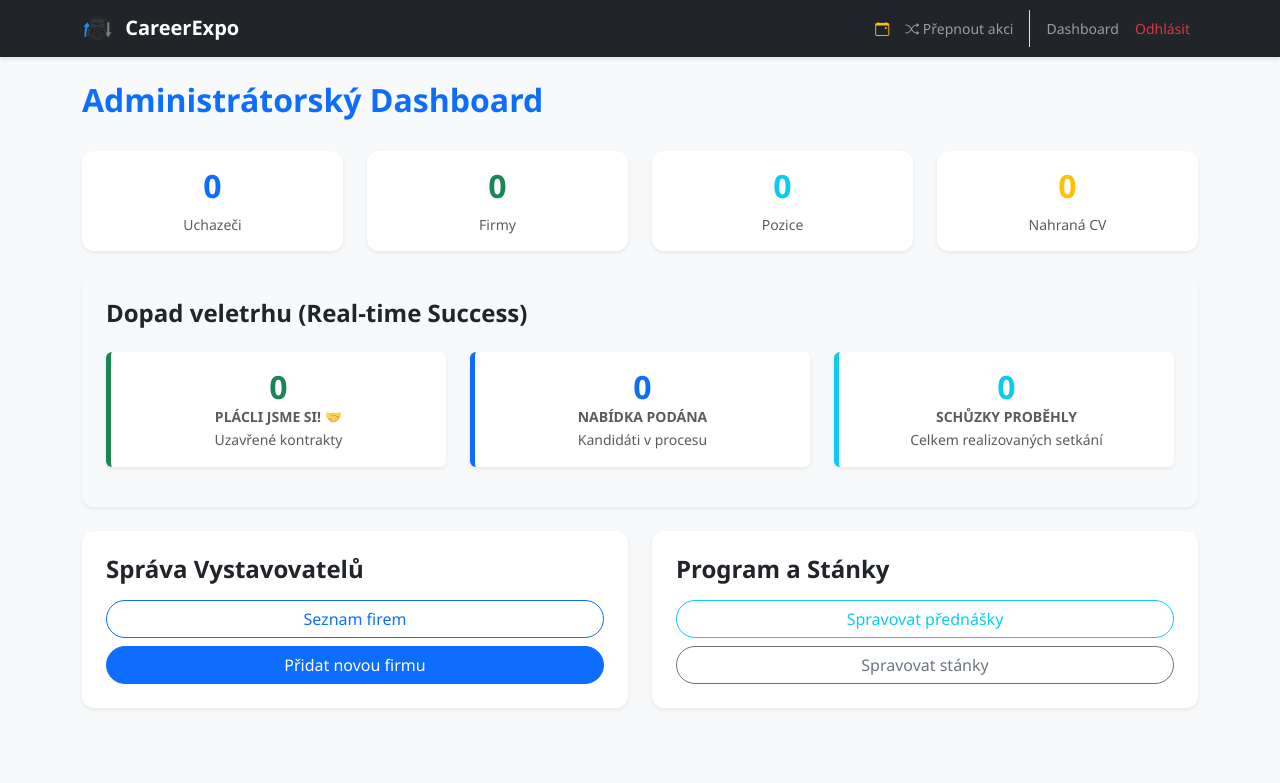
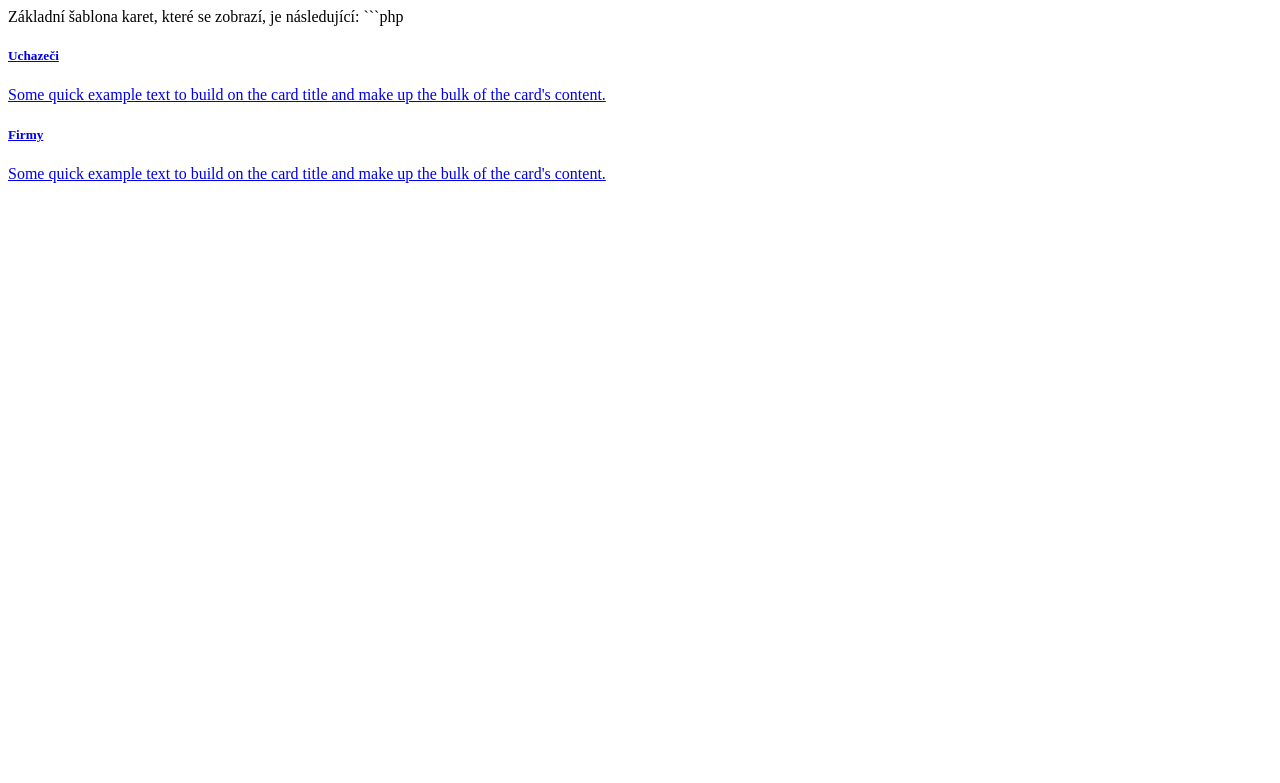
Before and after one commit to antoninecer/careerexpo, a PHP site: page /careerexpo/dashboard.php in a window 1280 px wide. Shown: the top 783 px of the page. Run offline with PHP 8.4, Linux system fonts and the light colour scheme; the visitor is signed in with stand-in values (Sample User, id 1); data that the repository does not hold is empty; some libraries are stand-ins or nearby versions.

Commit message:
Admin: Klikatelné dlaždice a detailní správa (uchazeči, pozice, schůzky, výsledky)

````diff
--- a/public/dashboard_admin.php
+++ b/public/dashboard_admin.php
@@ -1,118 +1,23 @@
-<?php
-// Included in public/dashboard.php
-// role: admin
+Základní šablona karet, které se zobrazí, je následující:
 
-require_once __DIR__ . '/../inc/bootstrap.php';
-requireRole('admin');
-
-// Global metrics
-$stmt = $pdo->query("SELECT COUNT(*) FROM users WHERE role = 'candidate'");
-$countCandidates = $stmt->fetchColumn();
-
-$stmt = $pdo->query("SELECT COUNT(*) FROM users WHERE role = 'company'");
-$countCompanies = $stmt->fetchColumn();
-
-$stmt = $pdo->query("SELECT COUNT(*) FROM jobs");
-$countJobs = $stmt->fetchColumn();
-
-$stmt = $pdo->query("SELECT COUNT(*) FROM candidate_files");
-$countCVs = $stmt->fetchColumn();
-
-include_once __DIR__ . '/../templates/header.php';
-?>
-
-<div class="row">
-    <div class="col-md-12 mb-4">
-        <h2 class="text-primary fw-bold">Administrátorský Dashboard</h2>
+```php
+<div class="card shadow border-0">
+  <a href="/admin_candidates.php">
+    <div class="card-body">
+      <h5 class="card-title">Uchazeči</h5>
+      <p class="card-text">Some quick example text to build on the card title and make up the bulk of the card's content.</p>
     </div>
-
-    <!-- Metrics -->
-    <div class="col-md-3 mb-4">
-        <div class="card p-3 text-center h-100 shadow-sm border-0">
-            <h2 class="text-primary fw-bold"><?= (int)$countCandidates ?></h2>
-            <p class="mb-0 text-muted small">Uchazeči</p>
-        </div>
-    </div>
-    <div class="col-md-3 mb-4">
-        <div class="card p-3 text-center h-100 shadow-sm border-0">
-            <h2 class="text-success fw-bold"><?= (int)$countCompanies ?></h2>
-            <p class="mb-0 text-muted small">Firmy</p>
-        </div>
-    </div>
-    <div class="col-md-3 mb-4">
-        <div class="card p-3 text-center h-100 shadow-sm border-0">
-            <h2 class="text-info fw-bold"><?= (int)$countJobs ?></h2>
-            <p class="mb-0 text-muted small">Pozice</p>
-        </div>
-    </div>
-    <div class="col-md-3 mb-4">
-        <div class="card p-3 text-center h-100 shadow-sm border-0">
-            <h2 class="text-warning fw-bold"><?= (int)$countCVs ?></h2>
-            <p class="mb-0 text-muted small">Nahraná CV</p>
-        </div>
-    </div>
-
-    <!-- Success Metrics -->
-    <div class="col-md-12 mb-4">
-        <div class="card p-4 shadow-sm border-0 bg-light">
-            <h4 class="fw-bold text-dark mb-4">Dopad veletrhu (Real-time Success)</h4>
-            <div class="row">
-                <div class="col-md-4 mb-3">
-                    <?php
-                    $stmt = $pdo->query("SELECT COUNT(*) FROM meetings WHERE outcome = 'hired'");
-                    $countHired = $stmt->fetchColumn();
-                    ?>
-                    <div class="p-3 bg-white rounded shadow-sm text-center border-start border-5 border-success">
-                        <h2 class="text-success fw-bold mb-0"><?= (int)$countHired ?></h2>
-                        <p class="mb-0 text-muted fw-bold small">PLÁCLI JSME SI! 🤝</p>
-                        <small class="text-muted">Uzavřené kontrakty</small>
-                    </div>
-                </div>
-                <div class="col-md-4 mb-3">
-                    <?php
-                    $stmt = $pdo->query("SELECT COUNT(*) FROM meetings WHERE outcome = 'offer_made'");
-                    $countOffers = $stmt->fetchColumn();
-                    ?>
-                    <div class="p-3 bg-white rounded shadow-sm text-center border-start border-5 border-primary">
-                        <h2 class="text-primary fw-bold mb-0"><?= (int)$countOffers ?></h2>
-                        <p class="mb-0 text-muted fw-bold small">NABÍDKA PODÁNA</p>
-                        <small class="text-muted">Kandidáti v procesu</small>
-                    </div>
-                </div>
-                <div class="col-md-4 mb-3">
-                    <?php
-                    $stmt = $pdo->query("SELECT COUNT(*) FROM meetings WHERE status = 'confirmed'");
-                    $countConfirmed = $stmt->fetchColumn();
-                    ?>
-                    <div class="p-3 bg-white rounded shadow-sm text-center border-start border-5 border-info">
-                        <h2 class="text-info fw-bold mb-0"><?= (int)$countConfirmed ?></h2>
-                        <p class="mb-0 text-muted fw-bold small">SCHŮZKY PROBĚHLY</p>
-                        <small class="text-muted">Celkem realizovaných setkání</small>
-                    </div>
-                </div>
-            </div>
-        </div>
-    </div>
-
-    <div class="col-md-6 mb-4">
-        <div class="card p-4 shadow-sm border-0 h-100">
-            <h4 class="fw-bold mb-3">Správa Vystavovatelů</h4>
-            <div class="d-grid gap-2">
-                <a href="/admin_companies.php" class="btn btn-outline-primary rounded-pill">Seznam firem</a>
-                <a href="/admin_company_add.php" class="btn btn-primary rounded-pill">Přidat novou firmu</a>
-            </div>
-        </div>
-    </div>
-
-    <div class="col-md-6 mb-4">
-        <div class="card p-4 shadow-sm border-0 h-100">
-            <h4 class="fw-bold mb-3">Program a Stánky</h4>
-            <div class="d-grid gap-2">
-                <a href="/admin_lectures.php" class="btn btn-outline-info rounded-pill">Spravovat přednášky</a>
-                <a href="/admin_stands.php" class="btn btn-outline-secondary rounded-pill">Spravovat stánky</a>
-            </div>
-        </div>
-    </div>
+  </a>
 </div>
 
-<?php include_once __DIR__ . '/../templates/header.php'; ?>
+<div class="card shadow border-0">
+  <a href="/admin_companies.php">
+    <div class="card-body">
+      <h5 class="card-title">Firmy</h5>
+      <p class="card-text">Some quick example text to build on the card title and make up the bulk of the card's content.</p>
+    </div>
+  </a>
+</div>
+
+<div class="card shadow border-0">
+  <a href="/admin<｜begin▁of▁sentence｜>jobs.php
````
Also changed, not shown: public/admin_candidates.php (added, +69 -0 lines), public/admin_jobs.php (added, +51 -0 lines), public/admin_meetings.php (added, +62 -0 lines).
